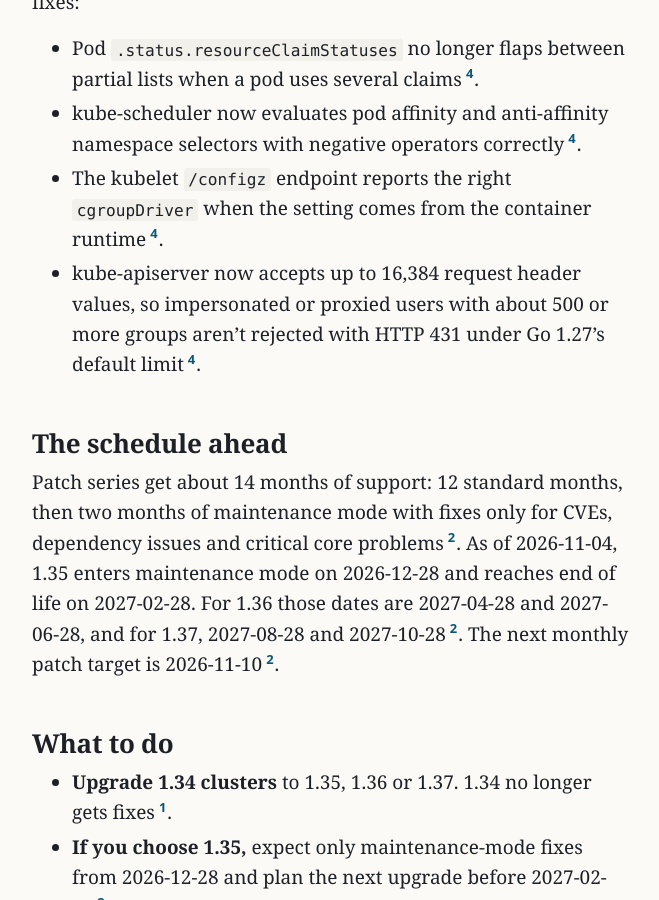
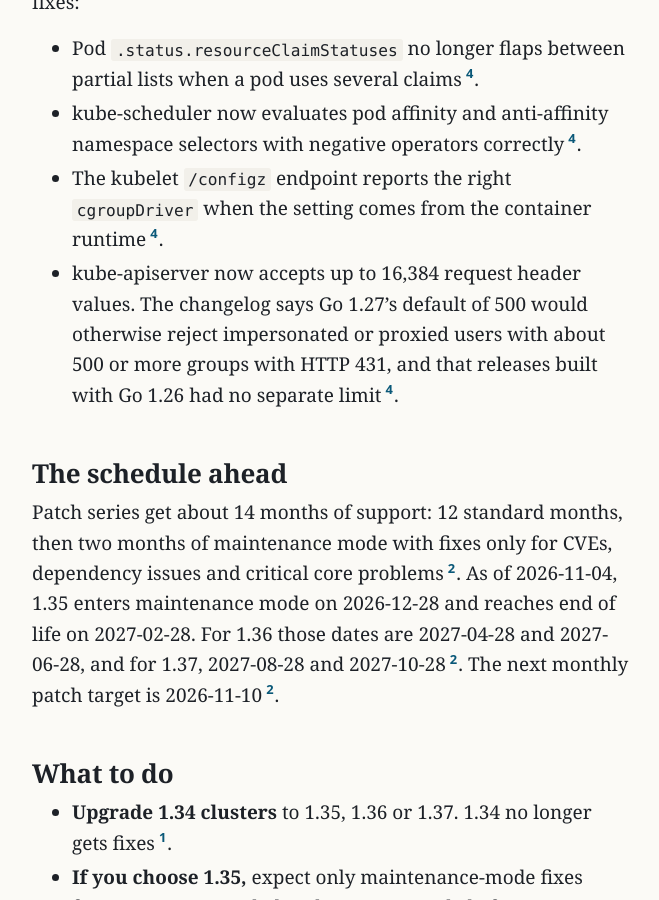
Before and after one commit to northwind-press/northwind-press.github.io, a Jekyll site: the page built from _posts/2026-11-04-kubernetes-1-34-eol.md, in a window 1280 px wide and 900 px high, scrolled down 1368 px. Shown: the whole window, without its empty margins (308-967 px from the left). Built offline with Jekyll 4.4.1, drawn with Linux system fonts in a browser that asks for light colours.

Commit message:
Desk edit: kubernetes-1-34-eol (header-limit fix described as the changelog states it: Go 1.27 default, not a live 1.26 problem)
Co-Authored-By: Claude Opus 5.5 <noreply@anthropic.com>

```diff
--- a/_posts/2026-11-04-kubernetes-1-34-eol.md
+++ b/_posts/2026-11-04-kubernetes-1-34-eol.md
@@ -40,7 +40,7 @@ The [1.34 changelog](https://github.com/kubernetes/kubernetes/blob/master/CHANGE
 - Pod `.status.resourceClaimStatuses` no longer flaps between partial lists when a pod uses several claims{% include cite.html n=4 %}.
 - kube-scheduler now evaluates pod affinity and anti-affinity namespace selectors with negative operators correctly{% include cite.html n=4 %}.
 - The kubelet `/configz` endpoint reports the right `cgroupDriver` when the setting comes from the container runtime{% include cite.html n=4 %}.
-- kube-apiserver now accepts up to 16,384 request header values, so impersonated or proxied users with about 500 or more groups aren't rejected with HTTP 431 under Go 1.27's default limit{% include cite.html n=4 %}.
+- kube-apiserver now accepts up to 16,384 request header values. The changelog says Go 1.27's default of 500 would otherwise reject impersonated or proxied users with about 500 or more groups with HTTP 431, and that releases built with Go 1.26 had no separate limit{% include cite.html n=4 %}.
 
 ## The schedule ahead
 
```
